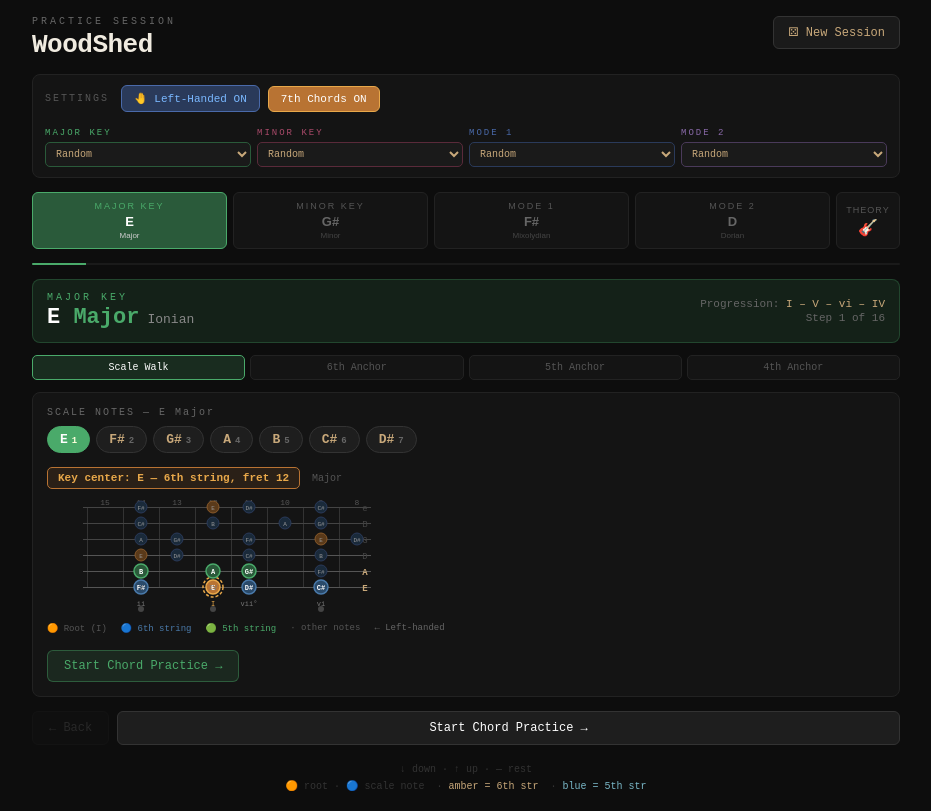
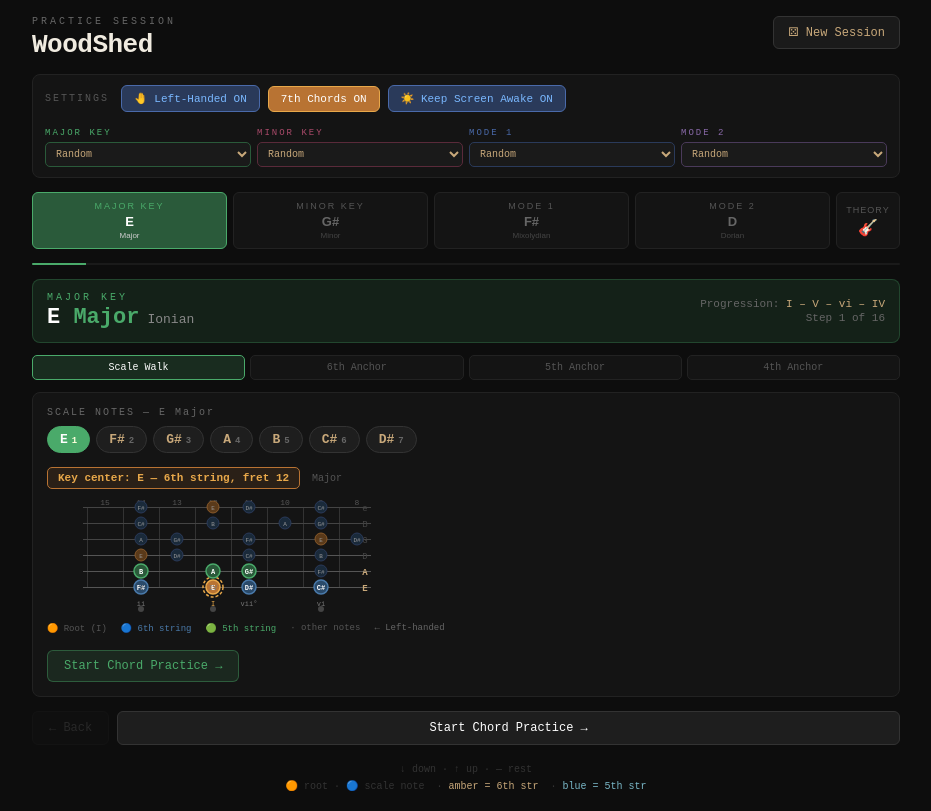
Before and after one commit to csilveira303/woodshed, a React (Vite) app: page / in a window 1280 px wide. Shown: the whole page, without its empty margins (174-1105 px from the left). Built offline with nearby package versions, Linux system fonts and the light colour scheme.

Commit message:
Add keep-screen-awake setting and CHANGELOG
Make the always-on Screen Wake Lock user-toggleable (on by default),
and add a changelog to track notable changes going forward.

```diff
--- a/App.jsx
+++ b/App.jsx
@@ -380,6 +380,7 @@ function ChordTheoryBlock({ session, leftHanded }) {
 export default function GuitarPracticeSession() {
   const [use7ths,       setUse7ths]       = useState(true);
   const [leftHanded,    setLeftHanded]    = useState(true);
+  const [keepAwake,     setKeepAwake]     = useState(true);
   const [selectedProgs, setSelectedProgs] = useState(["Random","Random","Random","Random"]);
   const [activeTab,     setActiveTab]     = useState("practice");
   const [session,       setSession]       = useState(null);
@@ -395,8 +396,9 @@ export default function GuitarPracticeSession() {
     schedulerRef.current = createClickScheduler({ onStep: setActiveStep });
   }
 
-  // ── Keep-awake (Screen Wake Lock) — on by default, best-effort ─────────────
+  // ── Keep-awake (Screen Wake Lock) — user-toggleable, on by default, best-effort ─
   useEffect(() => {
+    if (!keepAwake) return;
     async function acquireWakeLock() {
       if (!("wakeLock" in navigator)) return;
       try {
@@ -413,7 +415,7 @@ export default function GuitarPracticeSession() {
       document.removeEventListener("visibilitychange", onVisibilityChange);
       if (wakeLockRef.current) { wakeLockRef.current.release(); wakeLockRef.current = null; }
     };
-  }, []);
+  }, [keepAwake]);
 
   function newSession(u7=use7ths, progs=selectedProgs) {
     stopPlayback();
@@ -550,6 +552,9 @@ export default function GuitarPracticeSession() {
         </button>
         <button onClick={()=>{ const next=!use7ths; setUse7ths(next); newSession(next,selectedProgs); }} style={{ background:use7ths?"#b87333":"#1a1a1a",border:`1px solid ${use7ths?"#e8a84a":"#333"}`,borderRadius:"6px",color:use7ths?"#fff":"#666",fontFamily:"inherit",fontSize:"11px",padding:"6px 12px",cursor:"pointer" }}>
           7th Chords {use7ths?"ON":"OFF"}
+        </button>
+        <button onClick={()=>setKeepAwake(v=>!v)} style={{ background:keepAwake?"#2a3a5a":"#1a1a1a",border:`1px solid ${keepAwake?"#4a6aaa":"#333"}`,borderRadius:"6px",color:keepAwake?"#7ab8ff":"#666",fontFamily:"inherit",fontSize:"11px",padding:"6px 12px",cursor:"pointer" }}>
+          ☀️ Keep Screen Awake {keepAwake?"ON":"OFF"}
         </button>
         {/* Per-block progression selectors */}
         <div style={{ display:"grid",gridTemplateColumns:"repeat(4,1fr)",gap:"6px",width:"100%",marginTop:"8px" }}>
```
Also changed, not shown: 1 other file (tests, documents, lock files or other folders).
